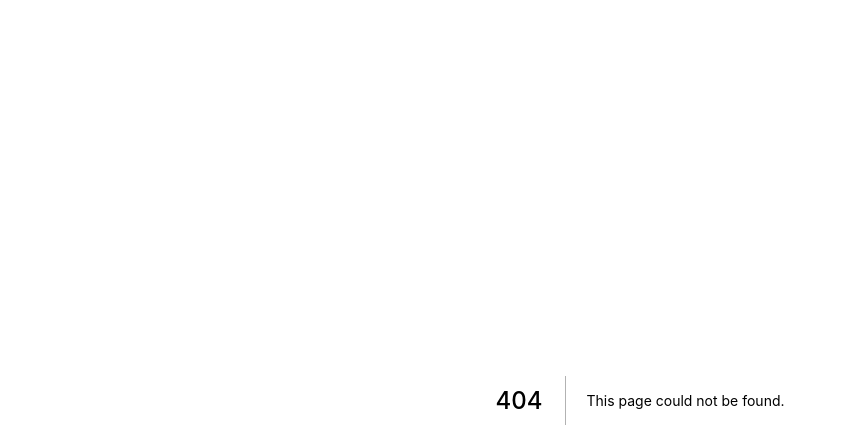
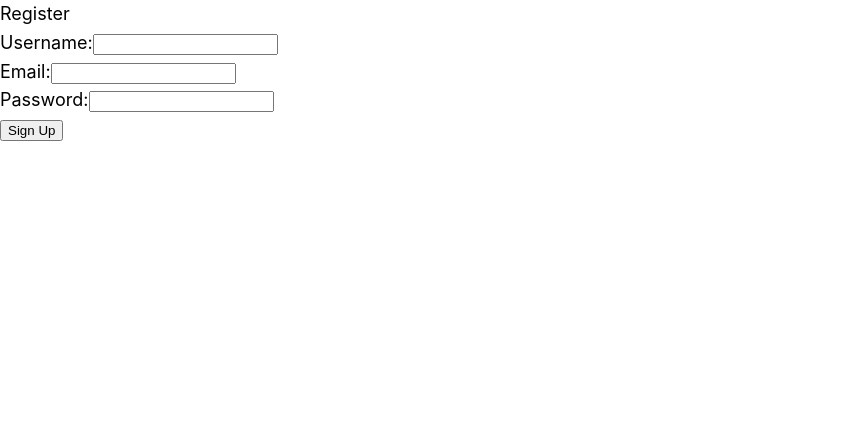
Before and after one commit to ElisaGu0923/flashcard_next, a Next.js app: page /register in a window 1280 px wide. Before the commit this address had no page. Shown: the top 448 px of the page, without its empty margins (0-847 px from the left). Built offline with nearby package versions, Linux system fonts and the light colour scheme.

Commit message:
register page & display deck on dashboard

```diff
--- a/pages/api/getDecks.ts
+++ b/pages/api/getDecks.ts
@@ -19,8 +19,7 @@ export default (req: NextApiRequest, res: NextApiResponse) => {
                     console.log('error');
                     console.log(err);
                 }
-                console.log('200');
-                // console.log(result[0].count);
+                console.log(result);
                 res.status(200).json(result);
             });
     }
--- /dev/null
+++ b/pages/register/index.tsx
@@ -0,0 +1,85 @@
+import * as React from "react";
+import { useState } from "react";
+import { signIn } from "next-auth/react";
+import { redirect } from "next/dist/server/api-utils";
+
+const Register: React.FunctionComponent = () => {
+    const [email, setEmail] = useState<string | undefined>(undefined);
+    const [password, setPassword] = useState<string | undefined>(undefined);
+    const [username, setUserName] = useState<string | undefined>(undefined);
+    const [isLoading, setIsLoading] = useState(false);
+    const [message, setMessage] = useState<string | undefined>(undefined);
+
+    const signupRedirect = () => {
+        setTimeout(() => {
+            signIn('', { callbackUrl: '/dashboard' });
+        }, 1500);
+    }
+
+    const submitSignUp = async () => {
+        if (!username) {
+            setMessage('username cannot be empty');
+            return;
+        } else if (!email) {
+            setMessage('email cannot be empty');
+            return;
+        }
+        const response = await fetch('/api/signup', {
+            method: 'POST',
+            body: JSON.stringify({ username, email, password })
+        })
+        if (response.status === 200) {
+            if (response.statusText != 'OK') {
+                console.log(response.statusText);
+                setMessage('Username or email already exists');
+            } else {
+                console.log('OK');
+                setMessage('Sign up success!');
+                signupRedirect();
+            }
+        }
+    }
+
+    return (<div>
+        <div>Register</div>
+        <div>
+            <label>Username:</label>
+            <input
+                type="text"
+                name="userName"
+                value={username}
+                onChange={(e) => {
+                    setUserName(e.target.value);
+                }}
+            />
+        </div>
+        <div>
+            <label>Email:</label>
+            <input
+                type="email"
+                name="movieName"
+                value={email}
+                onChange={(e) => {
+                    setEmail(e.target.value);
+                }}
+            />
+        </div>
+        <div>
+            <label>Password:</label>
+            <input
+                type="password"
+                name="review"
+                value={password}
+                onChange={(e) => {
+                    setPassword(e.target.value);
+                }}
+            />
+        </div>
+        <div>
+            <button onClick={submitSignUp}>Sign Up</button>
+        </div>
+        {message}
+    </div>)
+}
+
+export default Register;
```
Also changed, not shown: pages/dashboard/index.tsx (+25 -6 lines), pages/index.tsx (+4 -16 lines), 1 other file (tests, documents, lock files or other folders).
